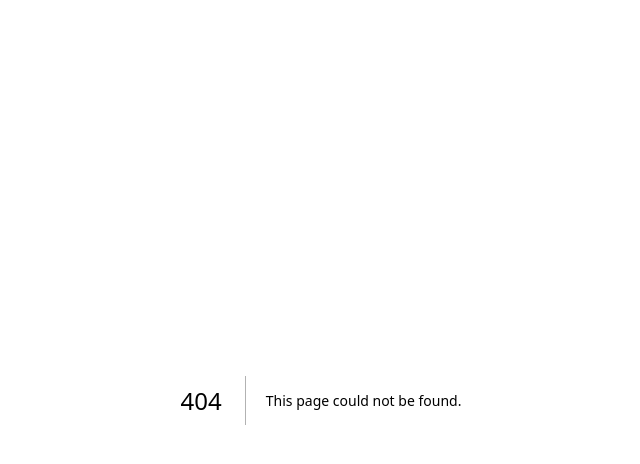
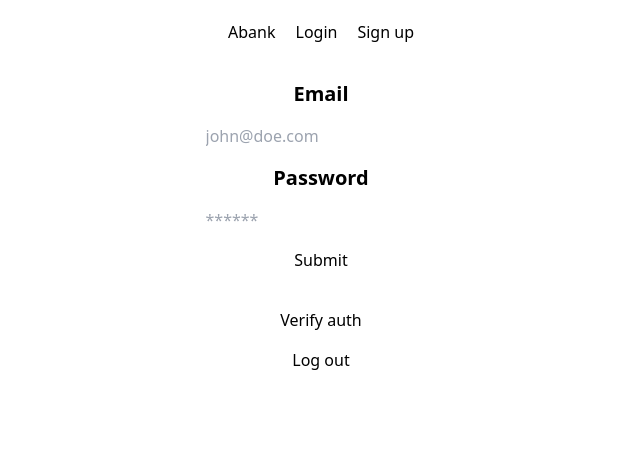
Before and after one commit to abehidek/abank, a Next.js app in the folder web/: page /login in a window 1280 px wide. Before the commit this address had no page. Shown: the top 464 px of the page, without its empty margins (319-959 px from the left). Built offline with nearby package versions, Linux system fonts and the light colour scheme.

Commit message:
web: create basic navbar with separate routes

```diff
--- /dev/null
+++ b/web/src/components/Navbar.tsx
@@ -0,0 +1,13 @@
+import Link from "next/link";
+
+export default function Navbar() {
+  return (
+    <div className="flex gap-5">
+      <h1><Link href="/">Abank</Link></h1>
+      <div className="flex gap-5">
+        <h3><Link href="/login">Login</Link></h3>
+        <h3><Link href="/signup">Sign up</Link></h3>
+      </div>
+    </div>
+  )
+}
--- /dev/null
+++ b/web/src/layouts/Base.tsx
@@ -0,0 +1,15 @@
+import { ReactNode } from "react";
+import Navbar from "../components/Navbar";
+
+export interface BaseProps {
+  children: ReactNode
+}
+
+export default function Base({ children }: BaseProps) {
+  return (
+    <main className="flex items-center flex-col gap-4 p-5">
+      <Navbar />
+      {children}
+    </main>
+  )
+}
--- a/web/src/pages/index.tsx
+++ b/web/src/pages/index.tsx
@@ -1,107 +1,12 @@
-import { type NextPage } from "next";
-import Head from "next/head";
-import { useQuery, useMutation, useQueryClient } from "@tanstack/react-query";
-import { Field, Form, Formik, FormikHelpers } from 'formik'
+import { NextPage } from "next"
+import Base from "../layouts/Base"
 
-interface Values {
-  email: string;
-  password: string;
+const Home: NextPage = () => {
+  return (
+    <Base>
+      Index
+    </Base>
+  )
 }
 
-const api = "http://localhost:4000/api"
-
-const Home: NextPage = () => {
-  const queryClient = useQueryClient()
-
-  const auth = useQuery(["me"], () =>
-    fetch(api + '/users/me', {
-      mode: 'cors',
-      credentials: 'include',
-      headers: {
-        'Content-Type': 'application/json'
-      },
-    }).then(res => res.json()), {
-      enabled: false,
-      retry: false,
-      cacheTime: 0,
-      staleTime:0,
-    }
-  )
-  const login = useMutation(["login"], (values: Values) =>
-    fetch(api + '/users/login', {
-      method: 'POST',
-      mode: 'cors',
-      credentials: 'include',
-      headers: {
-        'Content-Type': 'application/json'
-      },
-      body: JSON.stringify(values)
-    }
-    ).then(res => res.json()), {
-      onSuccess: (response) => {
-        console.log(response)
-        auth.refetch()
-      },
-    }
-  )
-
-  function verifyAuth() {
-    auth.refetch()
-  }
-
-  async function logout() {
-    const response = await fetch(api + '/users/logout', {
-      method: 'DELETE',
-      mode: 'cors',
-      credentials: 'include',
-      headers: {
-        'Content-Type': 'application/json'
-      },
-    }
-    ).then(res => res.json())
-
-    auth.refetch()
-
-    console.log(response)
-  }
-  console.log(auth.data)
-
-  return (
-    <>
-      <Head>
-        <title>Create T3 App</title>
-        <meta name="description" content="Generated by create-t3-app" />
-        <link rel="icon" href="/favicon.ico" />
-      </Head>
-
-      <main className="flex items-center flex-col gap-4 p-5">
-        <Formik
-          initialValues={{ email: '', password: '' }}
-          onSubmit={(
-            values: Values,
-            { setSubmitting }: FormikHelpers<Values>
-          ) => {
-            setTimeout(() => {
-              login.mutate(values)
-              setSubmitting(false)
-            }, 500)
-          }}
-        >
-          <Form className="flex items-center flex-col gap-4 p-5">
-            <label className="font-bold text-xl" htmlFor="email">Email</label>
-            <Field type="email" id="email" name="email" placeholder="john@doe.com" />
-            <label className="font-bold text-xl" htmlFor="password">Password</label>
-            <Field id="password" name="password" placeholder="******" />
-            <button type="submit">Submit</button>
-          </Form>
-        </Formik>
-
-        {JSON.stringify(auth.data, null, 2)}
-        <button onClick={verifyAuth}>Verify auth</button>
-        <button onClick={logout}>Log out</button>
-      </main>
-    </>
-  );
-};
-
-export default Home;
+export default Home
--- /dev/null
+++ b/web/src/pages/login.tsx
@@ -0,0 +1,106 @@
+import { type NextPage } from "next";
+import Head from "next/head";
+import { useQuery, useMutation, useQueryClient } from "@tanstack/react-query";
+import { Field, Form, Formik, FormikHelpers } from 'formik'
+import Base from "../layouts/Base";
+
+interface Values {
+  email: string;
+  password: string;
+}
+
+const api = "http://localhost:4000/api"
+
+const Login: NextPage = () => {
+  const auth = useQuery(["me"], () =>
+    fetch(api + '/users/me', {
+      mode: 'cors',
+      credentials: 'include',
+      headers: {
+        'Content-Type': 'application/json'
+      },
+    }).then(res => res.json()), {
+      enabled: false,
+      retry: false,
+      cacheTime: 0,
+      staleTime:0,
+    }
+  )
+  const login = useMutation(["login"], (values: Values) =>
+    fetch(api + '/users/login', {
+      method: 'POST',
+      mode: 'cors',
+      credentials: 'include',
+      headers: {
+        'Content-Type': 'application/json'
+      },
+      body: JSON.stringify(values)
+    }
+    ).then(res => res.json()), {
+      onSuccess: (response) => {
+        console.log(response)
+        auth.refetch()
+      },
+    }
+  )
+
+  function verifyAuth() {
+    auth.refetch()
+  }
+
+  async function logout() {
+    const response = await fetch(api + '/users/logout', {
+      method: 'DELETE',
+      mode: 'cors',
+      credentials: 'include',
+      headers: {
+        'Content-Type': 'application/json'
+      },
+    }
+    ).then(res => res.json())
+
+    auth.refetch()
+
+    console.log(response)
+  }
+  console.log(auth.data)
+
+  return (
+    <>
+      <Head>
+        <title>Create T3 App</title>
+        <meta name="description" content="Generated by create-t3-app" />
+        <link rel="icon" href="/favicon.ico" />
+      </Head>
+
+      <Base>
+        <Formik
+          initialValues={{ email: '', password: '' }}
+          onSubmit={(
+            values: Values,
+            { setSubmitting }: FormikHelpers<Values>
+          ) => {
+            setTimeout(() => {
+              login.mutate(values)
+              setSubmitting(false)
+            }, 500)
+          }}
+        >
+          <Form className="flex items-center flex-col gap-4 p-5">
+            <label className="font-bold text-xl" htmlFor="email">Email</label>
+            <Field type="email" id="email" name="email" placeholder="john@doe.com" />
+            <label className="font-bold text-xl" htmlFor="password">Password</label>
+            <Field id="password" name="password" placeholder="******" />
+            <button type="submit">Submit</button>
+          </Form>
+        </Formik>
+
+        {JSON.stringify(auth.data, null, 2)}
+        <button onClick={verifyAuth}>Verify auth</button>
+        <button onClick={logout}>Log out</button>
+      </Base>
+    </>
+  );
+};
+
+export default Login;
```
